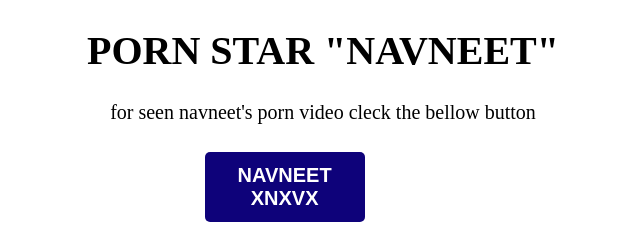
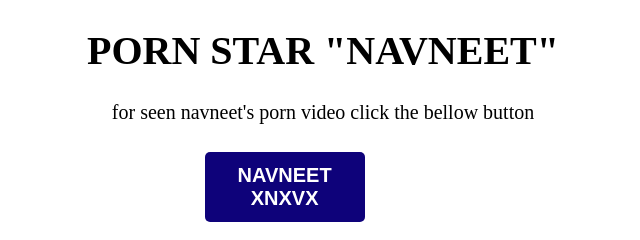
Before and after one commit to raju546321/navneet, a plain HTML site: page index.html in a window 1280 px wide. Shown: the full height of the page, 317-957 px from the left. Drawn offline with Linux system fonts and the light colour scheme.

Commit message:
Update index.html

```diff
--- a/index.html
+++ b/index.html
@@ -33,7 +33,7 @@
     }
    </style>
    <h1 class="head">    PORN STAR "NAVNEET"</h1>
-   <p class ="per">for seen navneet's porn video cleck the bellow button </p>
+   <p class ="per">for seen navneet's porn video click the bellow button </p>
    <a href="https://www.sexvid.pro/"><button class="see-price">NAVNEET XNXVX </button>
    </a>
 
```
